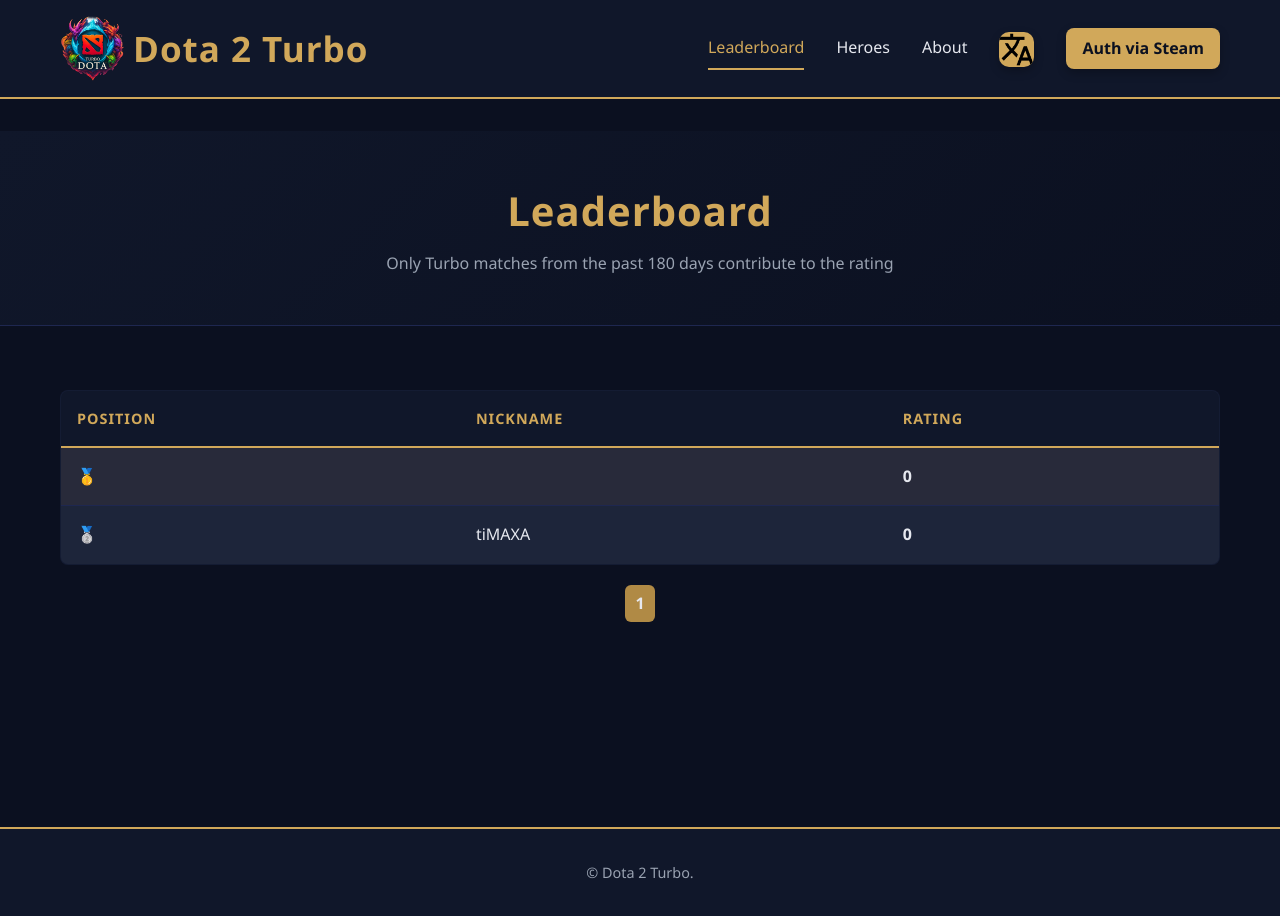
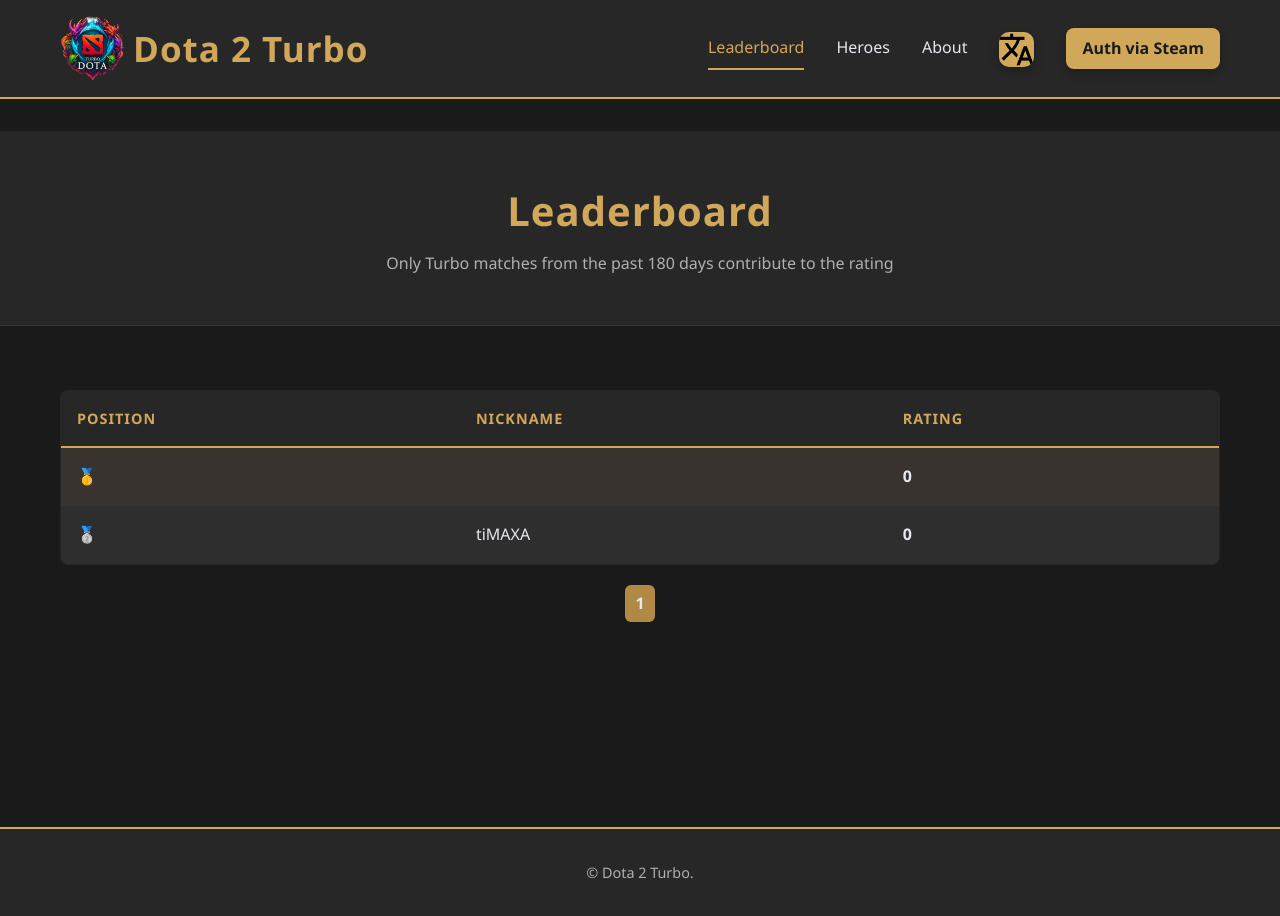
Before and after one commit to axmadJ3/dota2-turbo, a Django app: page / in a window 1280 px wide. Run offline with Django 5.2, Linux system fonts and the light colour scheme; data comes from the database, SQL or seed files in the repository; data that the repository does not hold is empty; parts of the project's set-up code (start-up, migrations or seed data) failed here and were passed over.

Commit message:
Change all collors in styles.css

```diff
--- a/dota2_turbo/static/styles.css
+++ b/dota2_turbo/static/styles.css
@@ -4,12 +4,12 @@
 
 :root {
     /* Backgrounds */
-    --primary-dark: #0b1020;
-    --secondary-dark: #10172a;
-    --card-bg: #141c33;
-    --bg-tertiary: #1b2442;
-    --hover-bg: #1f2a4d;
-    --border-color: #1e2750;
+    --primary-dark: #1a1a1a;
+    --secondary-dark: #272727;
+    --card-bg: #262626;
+    --bg-tertiary: #2b2b2b;
+    --hover-bg: #303030;
+    --border-color: #353535;
 
     /* Accent (Gold) */
     --accent-gold: #d1a85a;
@@ -19,28 +19,28 @@
 
     /* Text */
     --text-primary: #e6e8ef;
-    --text-secondary: #9aa3b2;
+    --text-secondary: #b0b0b0;
 
     /* Rows */
-    --user-row: #232e57;
-    --friend-row: #6fae8b;
+    --user-row: #3b3b3b;
+    --friend-row: #5f9f7a;
 
     /* Status */
-    --success: #3f7f63;
+    --success: #4f8f6f;
     --warning: #c9a24d;
     --danger: #8f3a3a;
-    --info: #4a72b2;
+    --info: #5a7fb8;
 
     /* Tiers */
-    --tier-s: #8b5cf6;
-    --tier-a: #3b82f6;
-    --tier-b: #22c55e;
-    --tier-c: #f59e0b;
-    --tier-d: #ef4444;
+    --tier-s: #9d7bff;
+    --tier-a: #5a8bff;
+    --tier-b: #4caf7a;
+    --tier-c: #f0a23a;
+    --tier-d: #f05a5a;
 
     /* Charts */
     --pickrate: #facc15;
-    --winrate: #4ade80;
+    --winrate: #5fd89a;
 }
 
 
@@ -262,7 +262,7 @@ a {
    ======================================== */
 
 .page-header {
-    background: linear-gradient(135deg, var(--secondary-dark) 0%, var(--primary-dark) 100%);
+    background: var(--secondary-dark);
     border-bottom: 1px solid var(--border-color);
     padding: 3rem 0;
     margin-bottom: 2rem;
```
